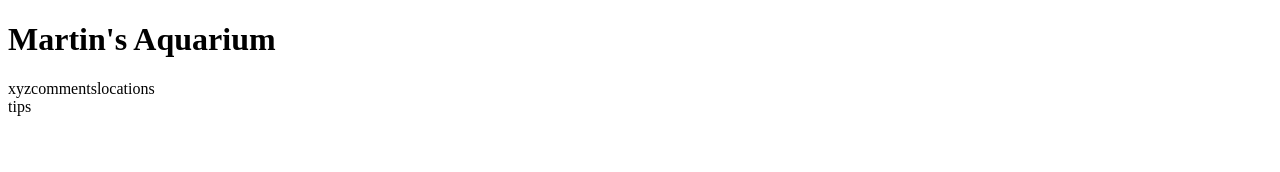
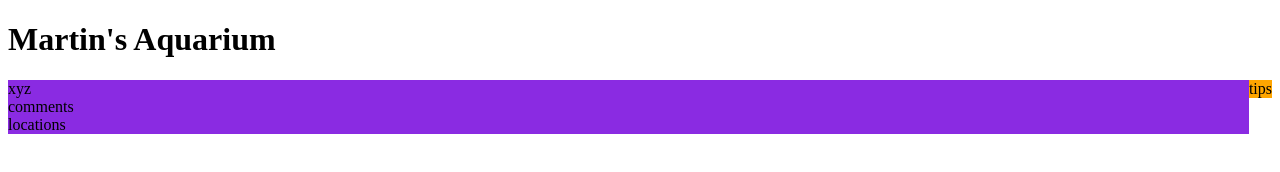
Before and after one commit to sxiong0519/fishinmyaquarium, a plain HTML site: page index.html in a window 1280 px wide. Drawn offline with Linux system fonts and the light colour scheme.

Commit message:
changed flexbox code

```diff
--- a/index.html
+++ b/index.html
@@ -9,24 +9,21 @@
 <link rel="stylesheet" href="styles/main.css">
 <body>
     <header>
-        <title>Martin's Aquarium</title>
+        <h1>Martin's Aquarium</h1>
     </header>
-    <main>
-        <head>
-            <h1>Martin's Aquarium</h1>
-        </head>
-    <article class="content">
+    <main class="content">
             <article class="fishlist">
                 <section class="fishOwned">xyz</section>
                 <section class="comments">comments</section>
                 <section class="locations">locations</section>
             </article>
-    </main>
+
     <aside>
         <article class="tips">
-            <section class="advices">tips</section>
+            <section class="advices">tips
+            </section>
         </article>
     </aside>
-    </article>
+    </main>
 </body>
 </html>
--- a/styles/main.css
+++ b/styles/main.css
@@ -1,21 +1,14 @@
 
 .content {
     display: flex;
-    flex-wrap: wrap;
-    flex-direction: row;
 }
 
 .fishlist {
-    display: flex;
-    flex-wrap: wrap;
+    background: blueviolet;
     flex: 1;
 }
 
 .tips {
-    display: flex;
-    flex: -3;
+     background: orange;
+     flex: 1, 75%;
 }
-
-.advices {
-    justify-content: flex-end;
-}
```
